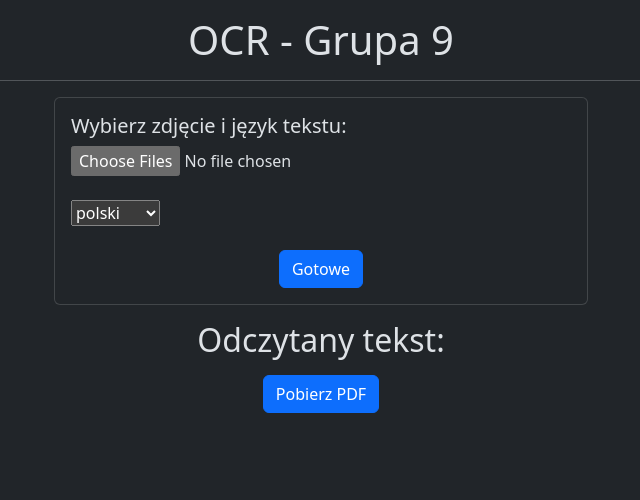
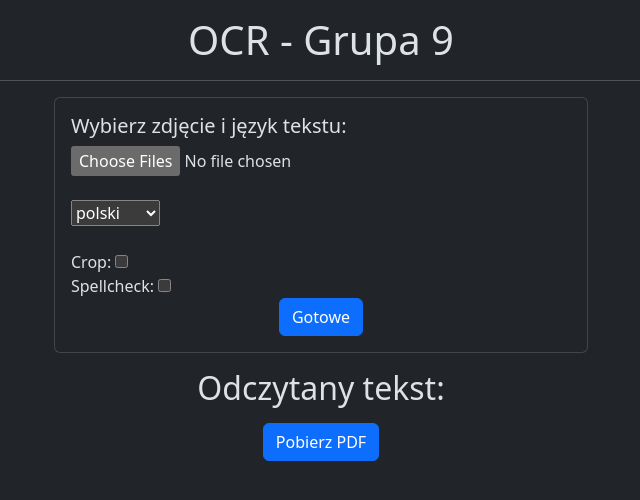
Before and after one commit to azasada/image-reader, a Python web app: template image_reader/templates/index.html in a window 1280 px wide. Shown: the top 500 px of the page, without its empty margins (319-959 px from the left). Run offline with Jinja, Linux system fonts and the light colour scheme; the template is opened without the code that fills it, so the values that code supplies are empty.

Commit message:
Update index.html

```diff
--- a/image_reader/templates/index.html
+++ b/image_reader/templates/index.html
@@ -21,6 +21,9 @@
             </select>
             <br>
             <br>
+            Crop: <input type="checkbox" name="crop" id="crop" value="on"> <br>
+            Spellcheck: <input type="checkbox" name="spellcheck" id="spellcheck" value="on">
+
             <div class="d-flex justify-content-center">
                 <button type="submit" class="btn btn-primary" form="imageForm">Gotowe</button>
             </div>
```
